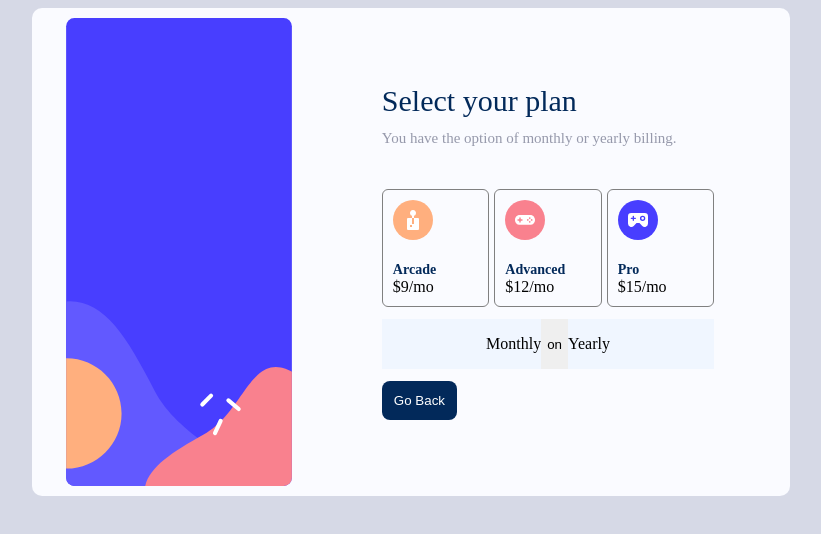
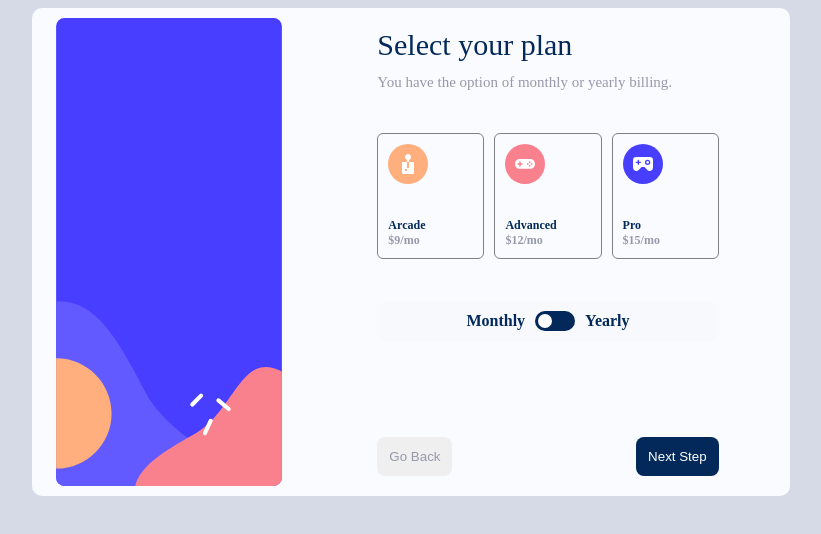
Before and after one commit to emperor1239182/multi-step-form, a React (Vite) app: page / in a window 1280 px wide. Shown: the top 534 px of the page, without its empty margins (229-1050 px from the left). Built offline with nearby package versions, Linux system fonts and the light colour scheme.

Commit message:
refactor styles and enhance subscription component; add toggle for billing duration

```diff
--- a/src/App.scss
+++ b/src/App.scss
@@ -13,7 +13,7 @@ body{
     border-radius: 10px;
     background-color: hsl(231, 100%, 99%);
     max-width: 60%;
-    padding: 10px;
+    padding: 10px 0px;
     margin: auto auto;
     display: flex;
     justify-content: space-between;
@@ -52,7 +52,7 @@ body{
 .plans{
     display: flex;
     justify-content: space-between;
-    gap: 5px;
+    gap: 10px;
     .billing{
         border: 1px solid grey;
         border-radius: 6px;
@@ -62,15 +62,77 @@ body{
 }
 .duration{
     display: flex;
-    justify-content: center;
-    background-color:  hsl(217, 100%, 97%);
+  align-items: center;
+  justify-content: center;
+  gap: 10px;
+  background-color: #f8f9fd;
+  padding: 10px 20px;
+  border-radius: 10px;
+  span {
+    font-size: 16px;
+    font-weight: bold;
+    color: #94a3b8;
+    transition: color 0.3s;
+  }
+  .active {
+    color: #02295a;
+  }
+
+  .switch {
+    position: relative;
+    display: inline-block;
+    width: 40px;
+    height: 20px;
+  }
+
+  .switch input {
+    opacity: 0;
+    width: 0;
+    height: 0;
+  }
+
+  .slider {
+    position: absolute;
+    cursor: pointer;
+    top: 0;
+    left: 0;
+    right: 0;
+    bottom: 0;
+    background-color: #02295a;
+    border-radius: 20px;
+    transition: 0.3s;
+  }
+
+  .slider::before {
+    content: "";
+    position: absolute;
+    width: 14px;
+    height: 14px;
+    left: 3px;
+    bottom: 3px;
+    background-color: white;
+    border-radius: 50%;
+    transition: 0.3s;
+  }
+
+  input:checked + .slider {
+    background-color: #02295a;
+  }
+
+  input:checked + .slider::before {
+    transform: translateX(20px);
+  }
 }
 
 .back{
     border-radius: 8px;
-        background-color: $realColor;
+        color: $smallTextColor;
         padding: 12px;
         max-width: 100px;
         align-self: self-start;
-        color: white;
 }
+.nav{
+    display: flex;
+    align-items: center;
+    justify-content: space-between;
+}
--- a/src/login.jsx
+++ b/src/login.jsx
@@ -11,7 +11,7 @@ export const Login = ()=>{
         <input type="email" placeholder="e.g. stephenking@gmail.com" name="email"></input>
         <label for="number" style={{fontSize: '10px', fontWeight: 'bold', color:'hsl(213, 96%, 18%)'}} >Phone Number</label>
         <input type="text" placeholder="e.g. 123456789" name="number"></input> <br/> <br/> <br/>
-        <button className="next">Next Step</button>
+        <button className="next" type="submit">Next Step</button>
     </form>
     </>
     )
--- a/subscription.jsx
+++ b/subscription.jsx
@@ -1,5 +1,8 @@
 import { Subs } from "./sub"
+import { useState } from "react"
+
 export const Subscription = ()=>{
+  const [monthly, setMonthly ] = useState(true)
     return(
         <>
         <div className="personalInfo">
@@ -8,21 +11,32 @@ export const Subscription = ()=>{
         <div className="plans">
           {Object.keys(Subs.images).map((item)=> (
             <div key={item} className="billing">
-                {Subs.images[item]}
-                <p style={{marginBottom:'0px'}}>
-                <span style={{fontSize: '14px', fontWeight: 'bold', color:'hsl(213, 96%, 18%)'}}>{Subs.names[item]}</span> <br/>
-                <span>{Subs.monthlyPrices[item]}</span>
+                {Subs.images[item]} <br/> <br/>
+                <p style={{marginBottom:'0px', fontSize:'12px', fontWeight:'bold'}}>
+                <span style={{ color:'hsl(213, 96%, 18%)'}}>{Subs.names[item]}</span> <br/>
+                <span style={{color:'hsl(231, 11%, 63%)'}}>{Subs.monthlyPrices[item]}</span>
                 </p>
             </div>
           ))}
-            </div>
+            </div> <br/>
             <div className="duration">
-                    <p>Monthly</p>
-                <button type="toggle">on</button>
-                <p>Yearly</p>
 
+      <span className={monthly ? "active" : ""}>Monthly</span>
+      <label className="switch">
+        <input
+          type="checkbox"
+          checked={!monthly}
+          onChange={() => setMonthly(!monthly)}
+        />
+        <span className="slider"></span>
+      </label>
+      <span className={setMonthly ? "active" : ""}>Yearly</span>
+
+                </div> <br/> <br/> <br/> <br/>
+                <div className="nav">
+                <button className="back">Go Back</button>
+                <button className="next">Next Step</button>
                 </div>
-                <button className="back">Go Back</button>
 
 
 
```
